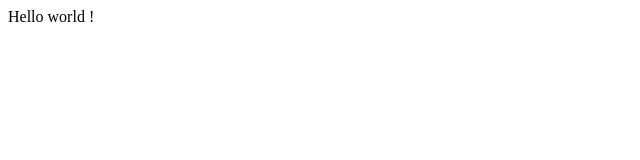
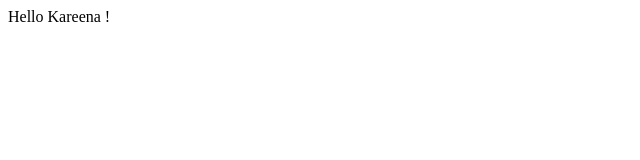
Before and after one commit to Kareenauppal/kareenauppal.github.io, a plain HTML site: page index.html in a window 1280 px wide. Shown: the full height of the page, 0-640 px from the left. Drawn offline with Linux system fonts and the light colour scheme.

Commit message:
Update index.html
kareena

```diff
--- a/index.html
+++ b/index.html
@@ -4,6 +4,6 @@
 		<title> Basic web page</title>
 	</head>
 	<body>
-	Hello world !
+	Hello Kareena !
 	</body>
 </html>
```
